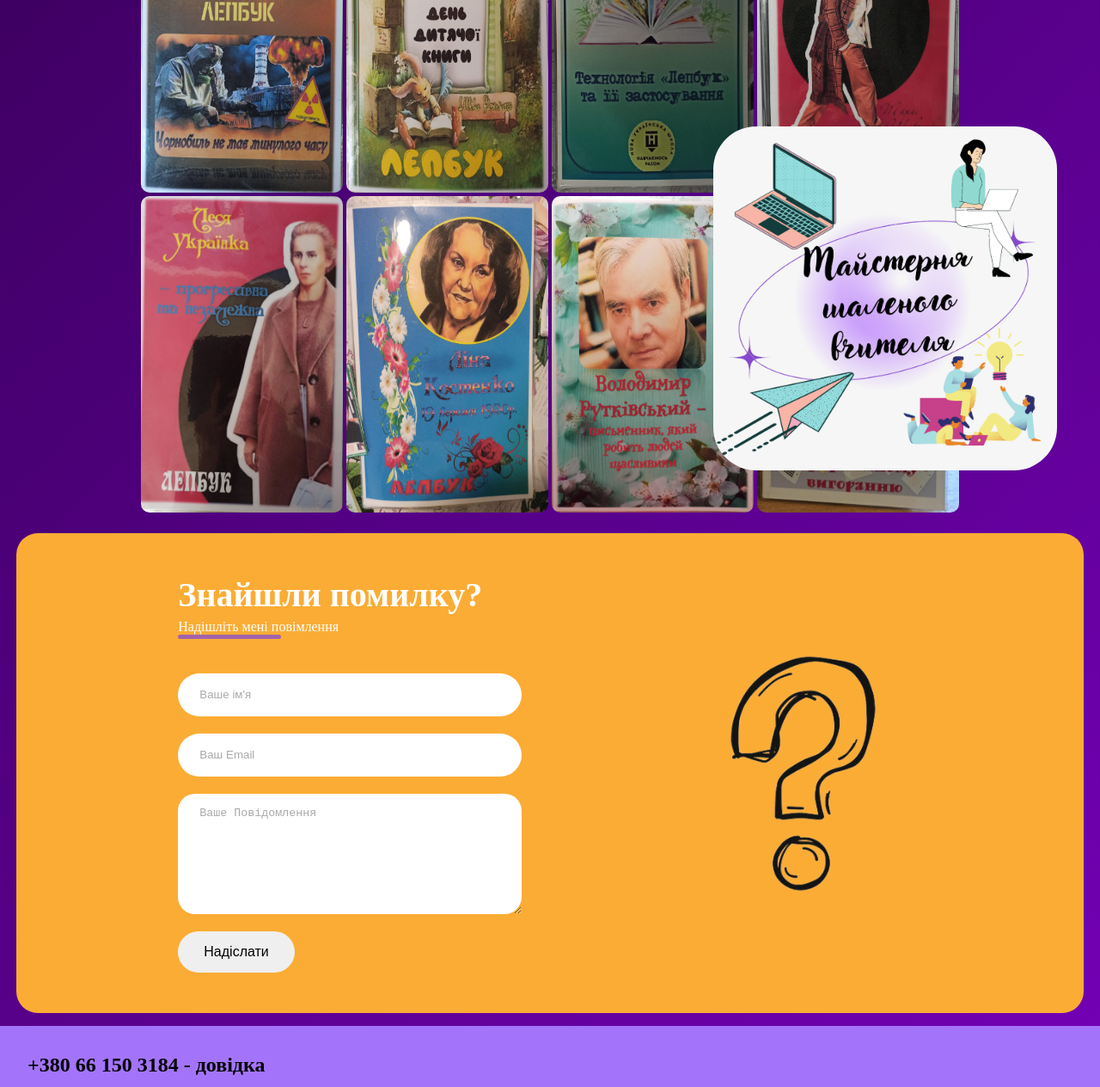
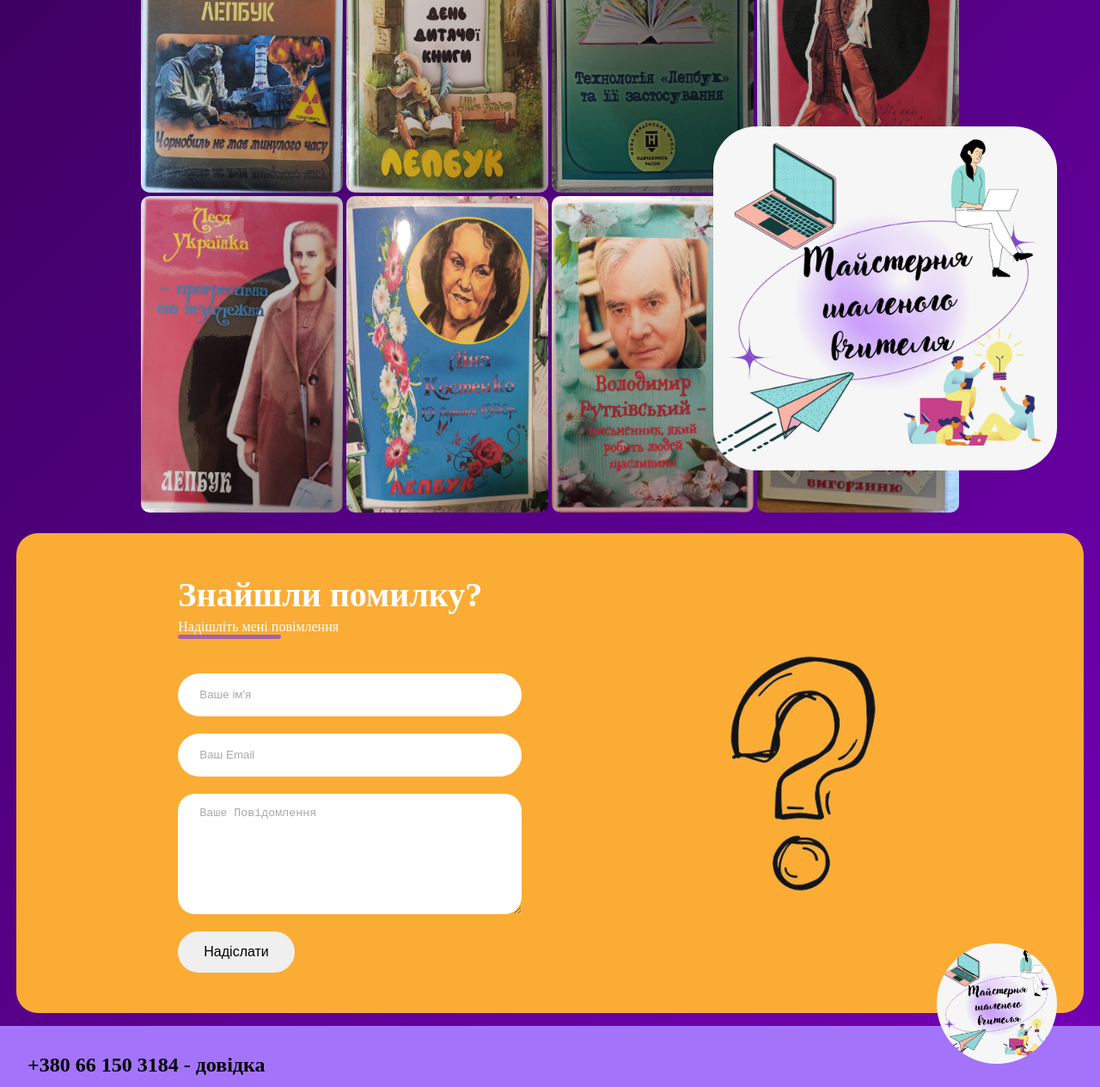
Before and after one commit to Vidra22/lepbuks, a plain HTML site: page index.html in a window 1280 px wide. Shown: the part 2403-3667 px from the top of the page at 86% size. Drawn offline with nearby package versions, Linux system fonts and the light colour scheme.

Commit message:
Update style.css

```diff
--- a/style.css
+++ b/style.css
@@ -419,7 +419,7 @@ footer{
 
 .footer_logo_image{
     position: absolute;
-    top: 4270px;
+    top: 3500px;
     right: 50px;
     height: 140px;
     width: 140px;
```
